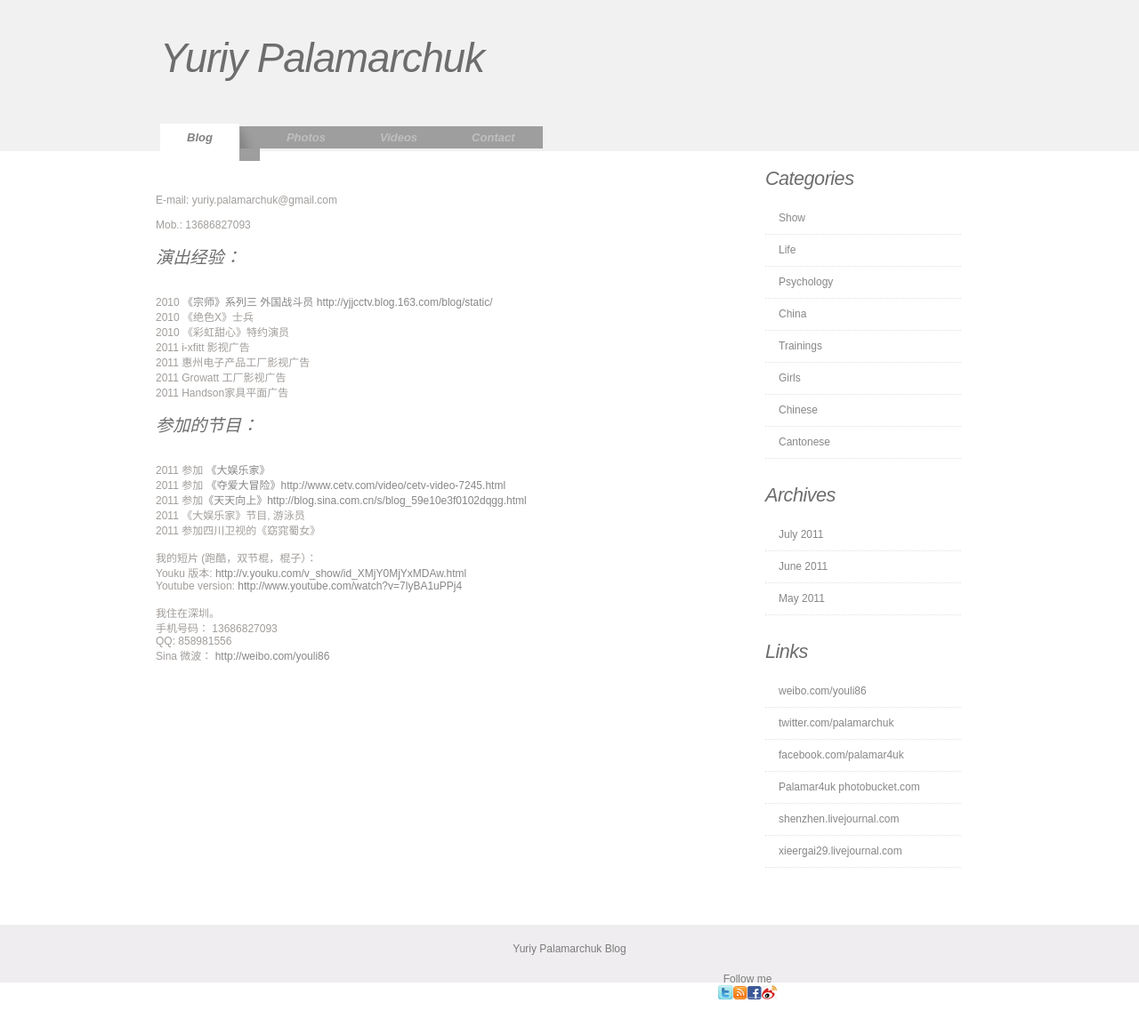
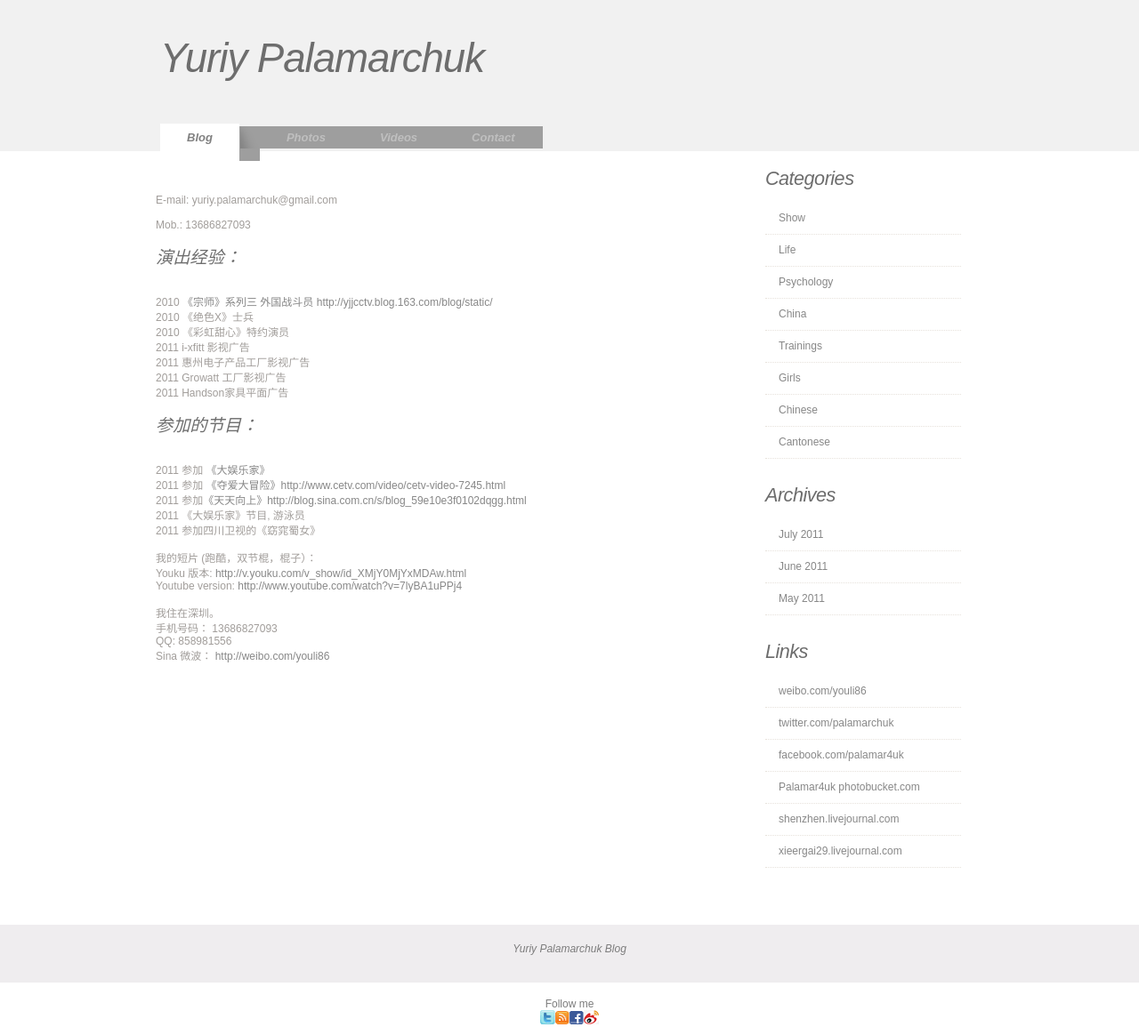
Before and after one commit to iurii/iurii.github.com, a Jekyll site: the page built from about.html, in a window 1280 px wide. Shown: the whole page at 89% size. Built offline with Jekyll 4.4.1, drawn with Linux system fonts in a browser that asks for light colours; before the commit the page ends 1127 px from its top, so only the background shows below that; grey boxes are pictures that could not be loaded.

```diff
--- a/_layouts/default.html
+++ b/_layouts/default.html
@@ -176,10 +176,10 @@
 
 </div>
 <div id="footer">
-	<div style="font-size: 24px;">
+	<span style="font-size: 24px; font-style: italic;">
         <p>Yuriy Palamarchuk Blog</p>
-        </div>
-        <div style="padding-left: 400px; font-size: 24px;"><p>Follow me<br /><img src="images/twitter.png"/><img src="images/atom.png"/><img src="images/facebook.png"/><img src="images/weibo.png" />  </p></div>
+        </span>
+        <span style="padding-left: 400px; font-size: 24px;"><p>Follow me<br /><img src="images/twitter.png"/><img src="images/atom.png"/><img src="images/facebook.png"/><img src="images/weibo.png" />  </p></span>
 
 </div>
 <!-- end #footer -->
```
